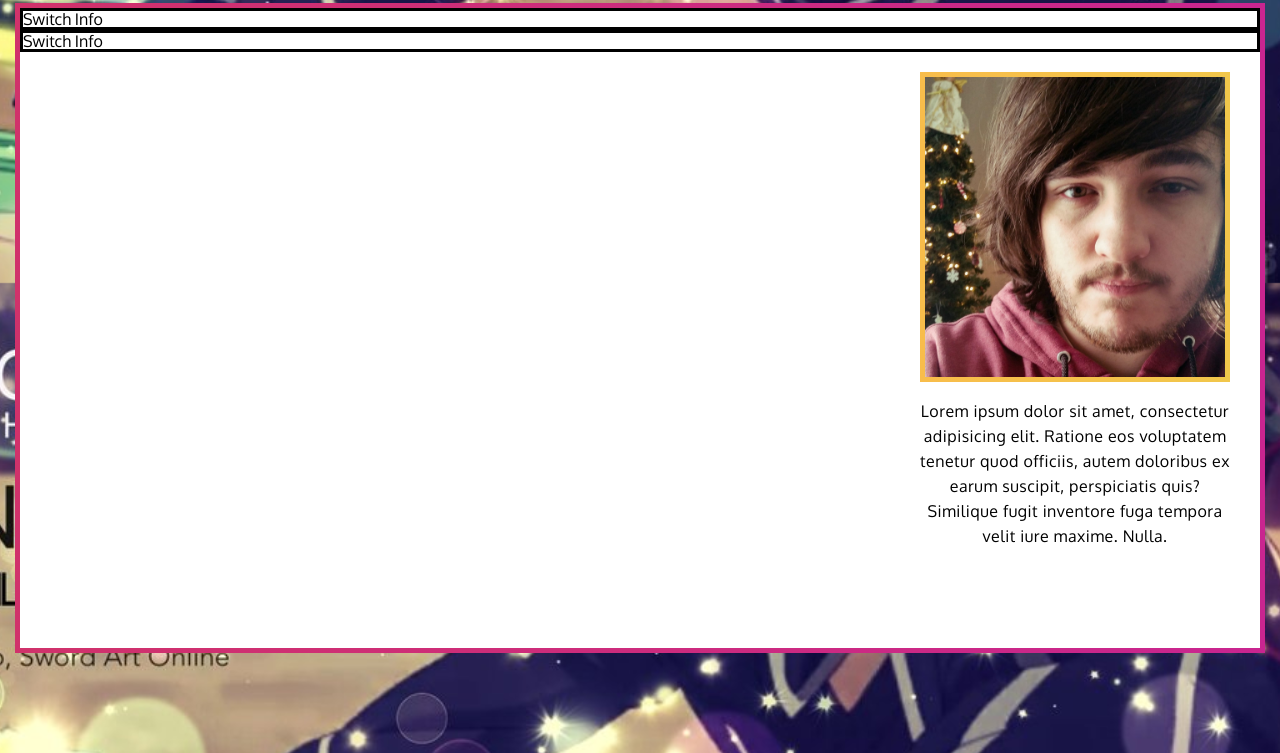
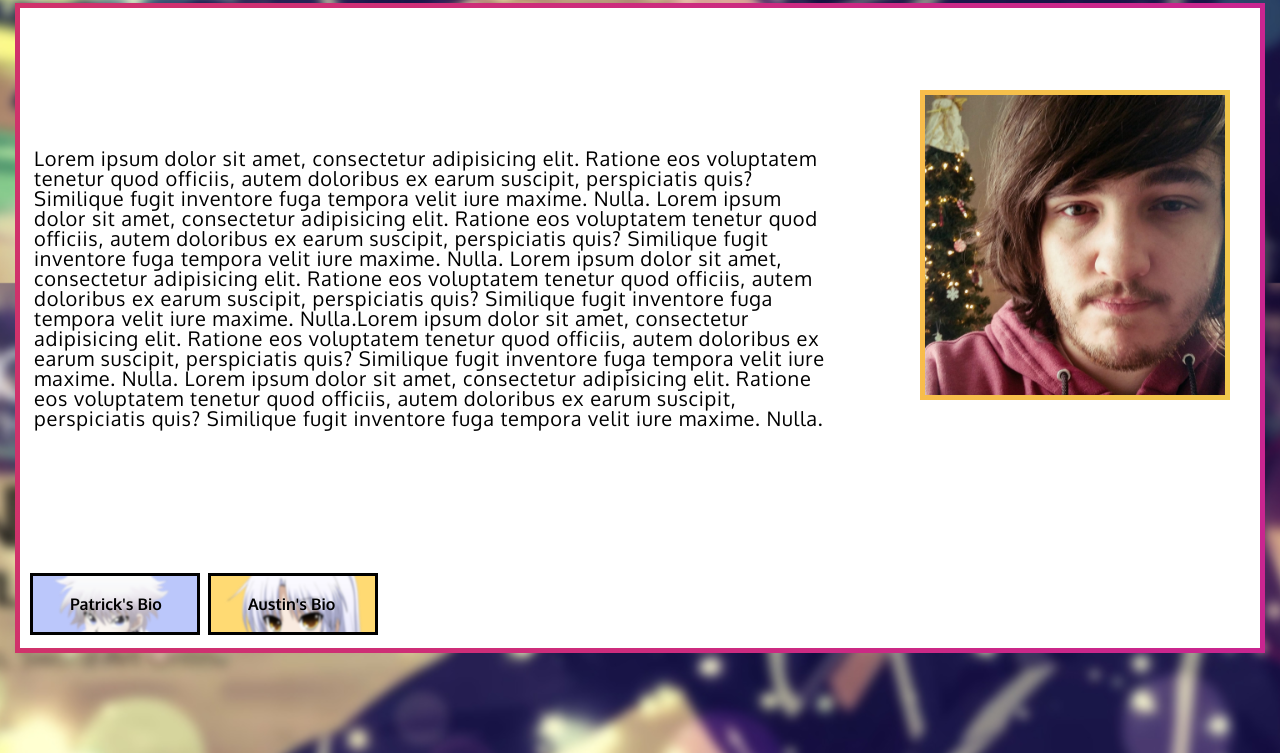
Before and after one commit to AC59852/Caron_A_Bradley_P_DynamicTeamPage, a plain HTML site: page index.html in a window 1280 px wide. Shown: the part 517-1270 px from the top of the page. Drawn offline with Linux system fonts and the light colour scheme.

Commit message:
added all images, fixed text areas

```diff
--- a/css/main.css
+++ b/css/main.css
@@ -1,7 +1,7 @@
 /* Standard background, just locked it in place with background attachment*/
 .ausBck
 {
-  background-image: url(../images/aus_bck.jpg);
+  background-image: url(../images/aus_bck_blur.jpg);
   background-attachment: fixed;
   background-repeat: no-repeat;
   font-family: 'Oxygen', sans-serif;
@@ -13,15 +13,55 @@
   display: none;
 }
 
+#btn_Box{
+  display: flex;
+  flex-direction: row;
+  position: relative;
+  top: 565px;
+  left: 10px;
+}
+
 #ausBtn {
   border: 3px solid black;
+  width: 10%;
+  padding: 20px;
+  margin-right: 8px;
+  background-image: url(../images/killua_blur.png);
+  background-size: cover;
+  font-weight: bold;
+
 }
 #patBtn {
   border: 3px solid black;
+  width: 10%;
+  padding: 20px;
+  background-image: url(../images/angel_blur.png);
+  background-size: 190px 120px;
+  background-repeat: no-repeat;
+  background-position: -15px -4px;
+  font-weight: bold;
+}
+
+#ausBtn p {
+  margin-left: 17px;
+  cursor: default;
+}
+#patBtn p {
+  margin-left: 17px;
+  cursor: default;
+}
+
+#para{
+  position: absolute;
+  width: 800px;
+  font-size: 20px;
+  top: 140px;
+  left: 14px;
+  letter-spacing: 0.8px;
 }
 
 .patBck {
-  background-image: url(../images/patrick_bck.jpg);
+  background-image: url(../images/patrick_bck_blur.jpg);
   background-attachment: fixed;
   background-repeat: no-repeat;
   background-size: cover;
@@ -78,7 +118,7 @@ Though this does not work for videos. The picture is a mashup of Amalee's thumbn
 {
 	-webkit-text-fill-color: transparent;
   -webkit-background-clip: text;
-  background-image: url(../images/testimg.png);
+  background-image: url(../images/mask_art.jpg);
   background-position: 330px 30px;
   background-size: 1250px 400px;
   background-repeat: no-repeat;
--- a/index.html
+++ b/index.html
@@ -6,6 +6,7 @@
 	<!-- link to reset first -->
 	<link rel="stylesheet" href="css/reset.css">
 	<link href="https://fonts.googleapis.com/css?family=Oxygen" rel="stylesheet">
+	<link href="https://fonts.googleapis.com/css?family=Oxygen:700" rel="stylesheet">
 	<link rel="stylesheet" href="css/main.css">
 </head>
 <body id="bck" class="ausBck" ">
@@ -19,13 +20,15 @@
 <section id="border">
 	<h2 class="hidden">Main Box</h2>
 <div class="testBorder">
-	<div id="ausBtn">Switch Info</div>
-	<div id="patBtn">Switch Info</div>
+	<p id="para">Lorem ipsum dolor sit amet, consectetur adipisicing elit. Ratione eos voluptatem tenetur quod officiis, autem doloribus ex earum suscipit, perspiciatis quis? Similique fugit inventore fuga tempora velit iure maxime. Nulla. Lorem ipsum dolor sit amet, consectetur adipisicing elit. Ratione eos voluptatem tenetur quod officiis, autem doloribus ex earum suscipit, perspiciatis quis? Similique fugit inventore fuga tempora velit iure maxime. Nulla. Lorem ipsum dolor sit amet, consectetur adipisicing elit. Ratione eos voluptatem tenetur quod officiis, autem doloribus ex earum suscipit, perspiciatis quis? Similique fugit inventore fuga tempora velit iure maxime. Nulla.Lorem ipsum dolor sit amet, consectetur adipisicing elit. Ratione eos voluptatem tenetur quod officiis, autem doloribus ex earum suscipit, perspiciatis quis? Similique fugit inventore fuga tempora velit iure maxime. Nulla. Lorem ipsum dolor sit amet, consectetur adipisicing elit. Ratione eos voluptatem tenetur quod officiis, autem doloribus ex earum suscipit, perspiciatis quis? Similique fugit inventore fuga tempora velit iure maxime. Nulla.</p>
+	<div id="btn_Box">
+	<div id="ausBtn"><p>Patrick's Bio</p></div>
+	<div id="patBtn"><p>Austin's Bio</p></div>
+</div>
 	<div id="imgBorder">
 	<div id="heroImg">
 		<img id="img1" src="images/austin_headshot.jpg" height="300" width="300" alt="">
-		<p id="para">Lorem ipsum dolor sit amet, consectetur adipisicing elit. Ratione eos voluptatem tenetur quod officiis, autem doloribus ex earum suscipit, perspiciatis quis? Similique fugit inventore fuga tempora velit iure maxime. Nulla.</p>
-	</div>
+		</div>
 	</div>
 </div>
 </section>
```
Also changed, not shown: images/angel.jpg (added), images/angel_blur.png (added), images/aus_bck_blur.jpg (added), images/castle.jpg (added), images/killua.png (added), images/killua_blur.png (added), images/mask_art.jpg (added), images/nausica.png (added), images/patrick_bck_blur.jpg (added).
